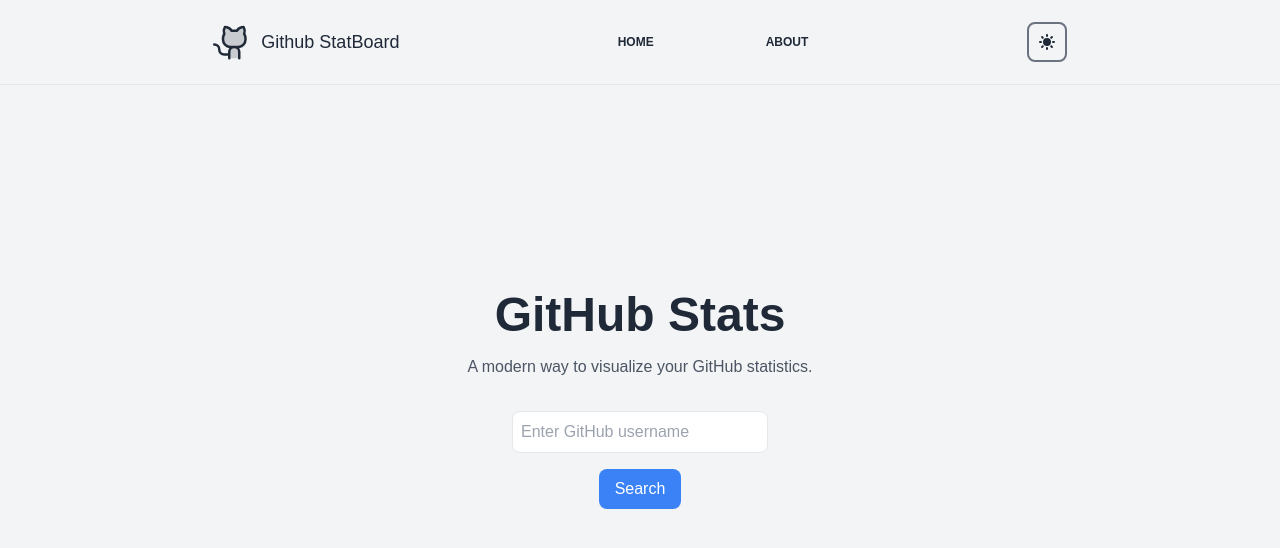
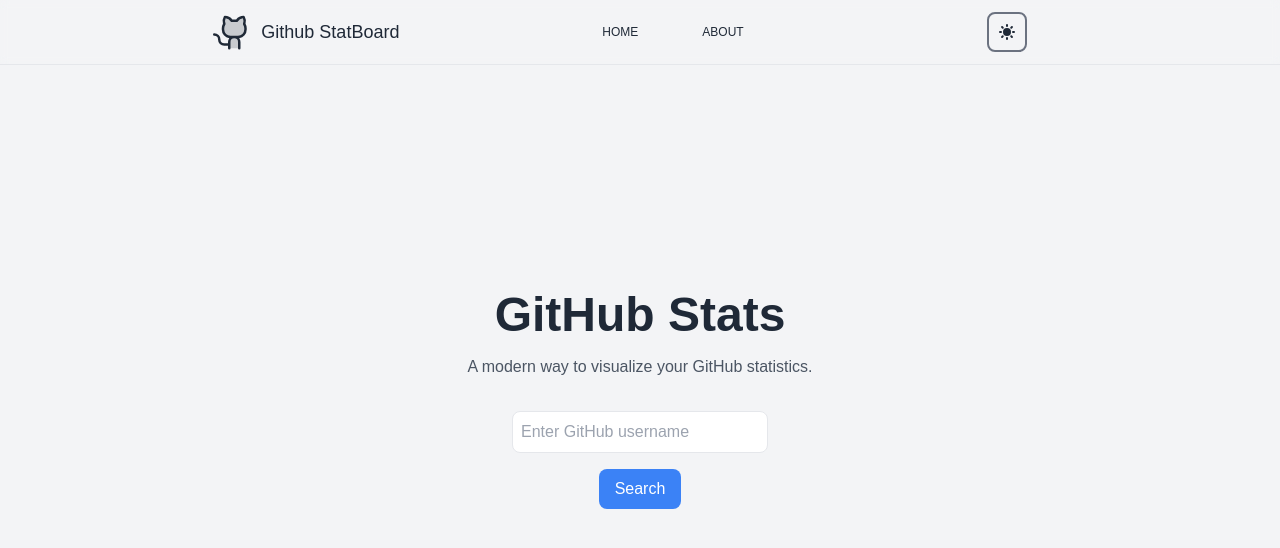
Before and after one commit to JuniorRaja/github-stats-dashboard, a Next.js app: page / in a window 1280 px wide. Shown: the top 548 px of the page. Built offline with nearby package versions, Linux system fonts and the light colour scheme.

Commit message:
chore: Refactor header component styles

```diff
--- a/components/header.tsx
+++ b/components/header.tsx
@@ -10,7 +10,7 @@
   return (
     <header className="fixed top-0 left-0 w-full z-50 border-b border-n-6 bg-n-8/90 backdrop-blur-sm ">
       <nav
-        className="fixed top-[4rem] left-0 right-0 bottom-0 bg-n-8/90 lg:static lg:flex
+        className="bg-n-8/90 lg:static
         lg:mx-auto z-auto flex items-center bg-transparent justify-between px-10 py-4 lg:py-0 lg:px-0
         lg:space-x-4 lg:w-3/4 xl:w-2/3"
       >
@@ -28,25 +28,24 @@
         <div className="flex flex-row space-x-4">
           <Link href="/">
             <span
-              className="block relative text-lg font-bold uppercase text-gray-800 dark:text-gray-200
-          transition-colors hover:text-color-1  px-6 py-6 md:py-8 lg:-mr-0.25 xl:px-12 z-2 lg:text-xs
-
-          lg:leading-5 lg:hover:text-gray-800  dark:lg:hover:text-white"
+              className="block text-lg uppercase text-gray-800 dark:text-gray-200
+          transition-colors hover:text-xl hover:font-bold p-4 lg:p-6 lg:-mr-0.25 z-2 lg:text-xs
+        :hover:text-gray-800  dark:hover:text-white"
             >
               Home
             </span>
           </Link>
           <Link href="/about">
             <span
-              className="block relative text-lg font-bold uppercase text-gray-800 dark:text-gray-200
-          transition-colors hover:text-color-1  px-6 py-6 md:py-8 lg:-mr-0.25 xl:px-12 z-2 lg:text-xs
-                    lg:leading-5 lg:hover:text-gray-800  dark:lg:hover:text-white"
+              className="block text-lg uppercase text-gray-800 dark:text-gray-200
+          transition-colors hover:text-xl hover:font-bold p-4 lg:p-6 lg:-mr-0.25 z-2 lg:text-xs
+                    :hover:text-gray-800  dark:hover:text-white"
             >
               About
             </span>
           </Link>
         </div>
-        <div>
+        <div className="px-10">
           <button
             id="theme-toggle"
             onClick={toggleTheme}
```
